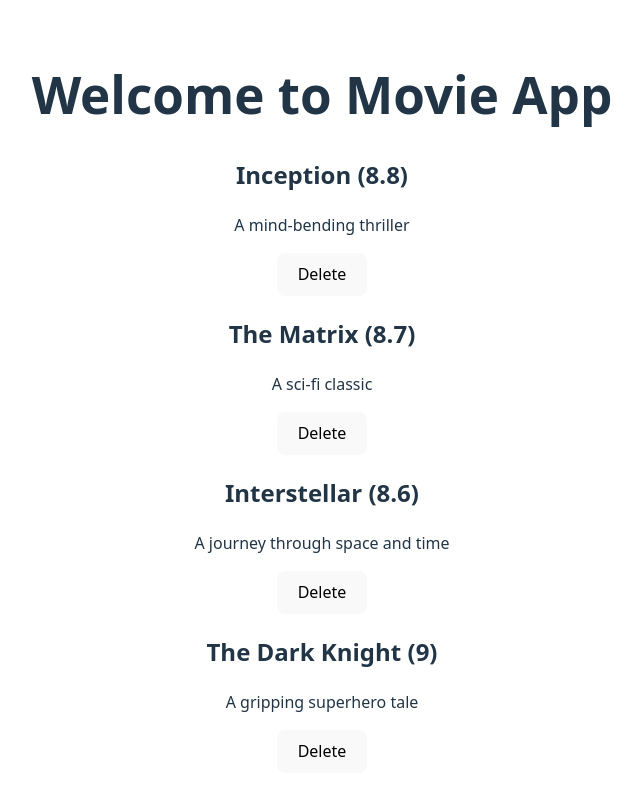
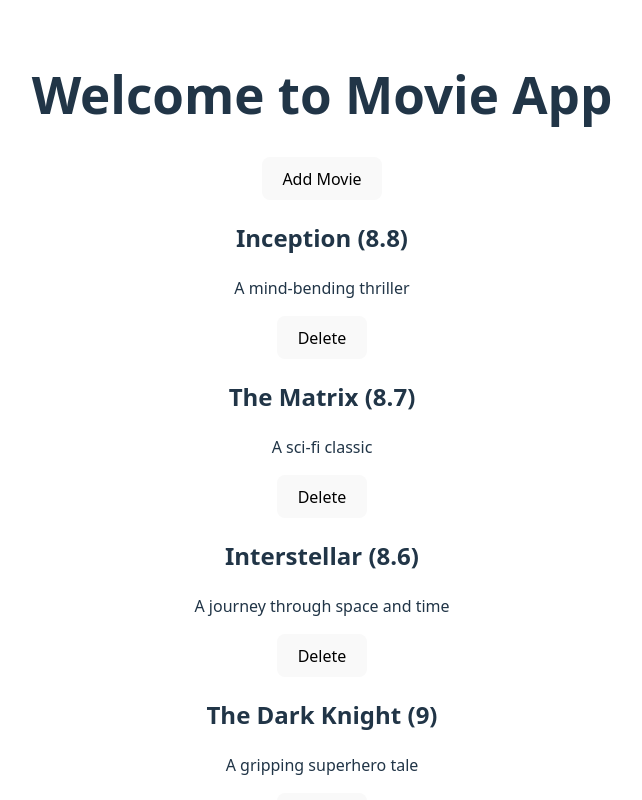
Before and after one commit to davidmc971/2025-11-10-React-Powerkurs, a React app in the folder movie-app/: page / in a window 1280 px wide. Shown: the top 800 px of the page, without its empty margins (318-960 px from the left). Built offline with nearby package versions, Linux system fonts and the light colour scheme; the HTML template or start-up script is replaced by a standard one.

Commit message:
Aufgabe 3, add movie

```diff
--- a/movie-app/src/App.tsx
+++ b/movie-app/src/App.tsx
@@ -12,9 +12,20 @@ function App() {
     setMovies(dataHandler.getMovies());
   };
 
+  const handleAddMovie = () => {
+    const newMovie = {
+      title: "New Movie",
+      description: "A newly added movie",
+      rating: 0,
+    };
+    dataHandler.addMovie(newMovie);
+    updateMovies()
+  }
+
   return (
     <>
       <h1>Welcome to Movie App</h1>
+      <button onClick={handleAddMovie}>Add Movie</button>
       <MovieList
         movies={movies}
         dataHandler={dataHandler}
--- a/movie-app/src/DataHandler.ts
+++ b/movie-app/src/DataHandler.ts
@@ -5,8 +5,11 @@ export type Movie = {
   rating: number;
 };
 
+type NewMovie = Omit<Movie, "id"> & { id?: number };
+
 export class DataHandler {
   movies: Movie[];
+  nextMovieId: number;
 
   constructor() {
     // Initialize with some dummy data
@@ -42,13 +45,22 @@ export class DataHandler {
         rating: 8.9,
       }
     ];
+    this.nextMovieId = 6;
   }
 
   getMovies(): Movie[] {
     return this.movies;
   }
 
-  deleteMovieById(id: number): void {
+  deleteMovieById(id: number) {
     this.movies = this.movies.filter((movie) => movie.id !== id);
   }
+
+  addMovie(movie: NewMovie) {
+    if (movie.id === undefined) {
+      movie.id = this.nextMovieId++;
+    }
+    this.movies.push(movie as Movie);
+    this.movies = this.movies.slice();
+  }
 }
```
